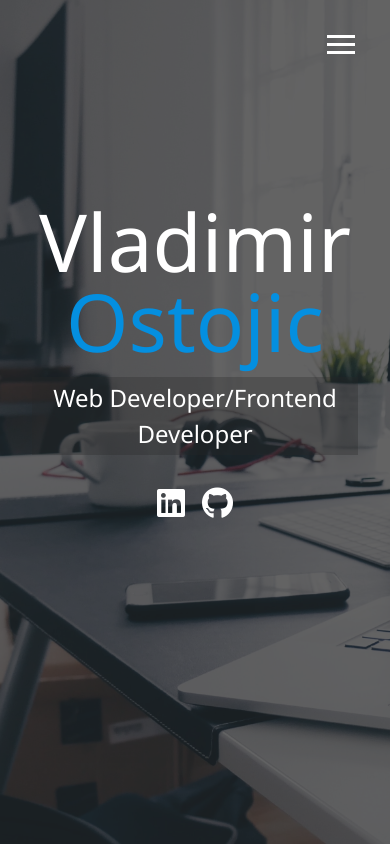
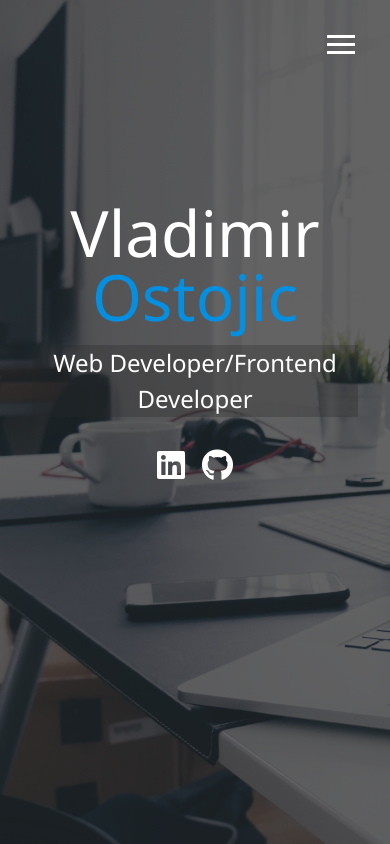
Before and after one commit to Vladaliman/portfolio, a website: page dist/index.html in a window 390 px wide. Drawn offline with Linux system fonts and the light colour scheme.

Commit message:
a few bug fixes

```diff
--- a/scss/_mobile.scss
+++ b/scss/_mobile.scss
@@ -70,10 +70,12 @@
     #home h1 {
       margin-top: 10vh;
     }
-
     .lg-heading {
       margin-top: 1rem;
-      font-size: 5rem;
+      font-size: 4rem;
+    }
+    h2.sm-heading {
+      padding: 0;
     }
   }
 
```
Also changed, not shown: dist/css/main.css.
